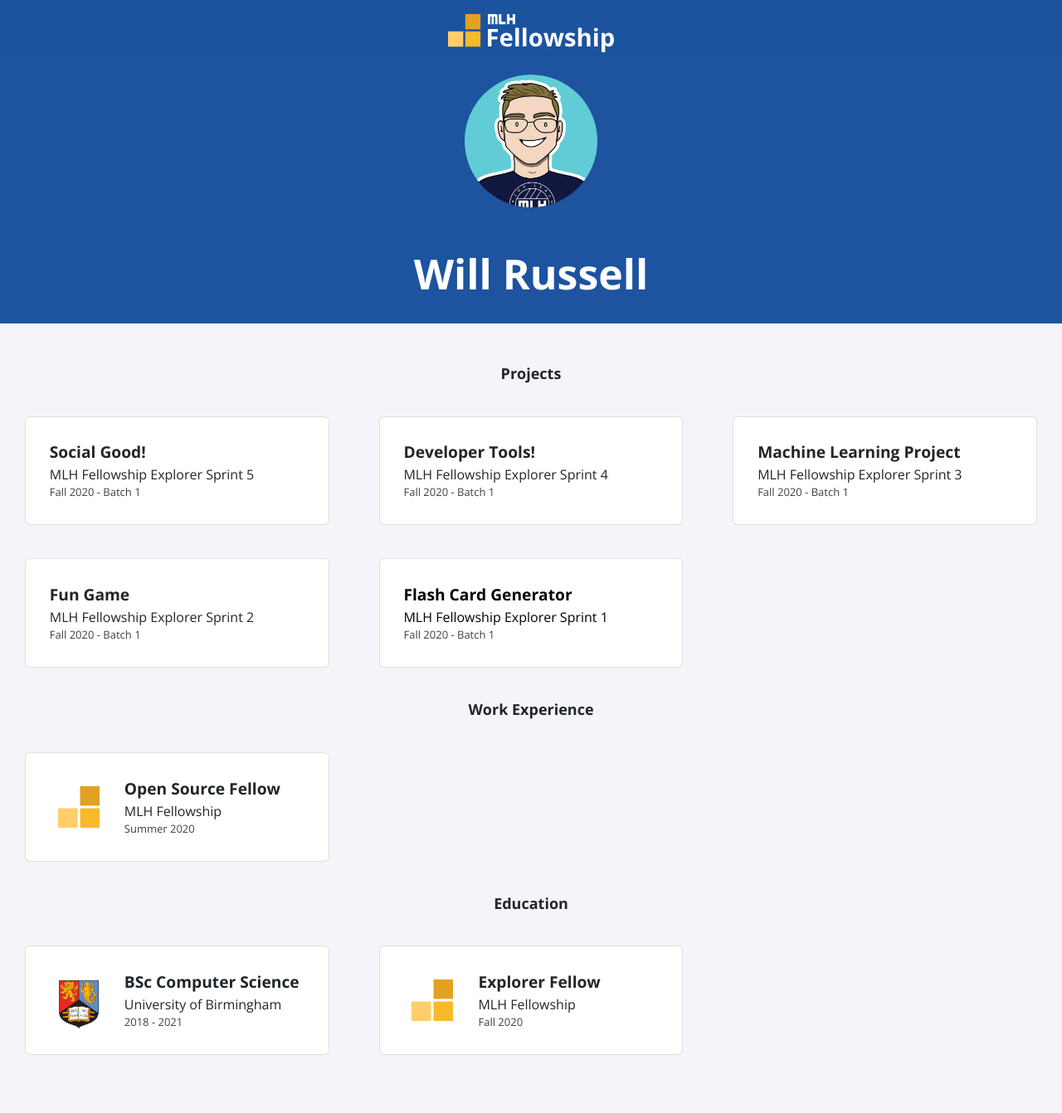
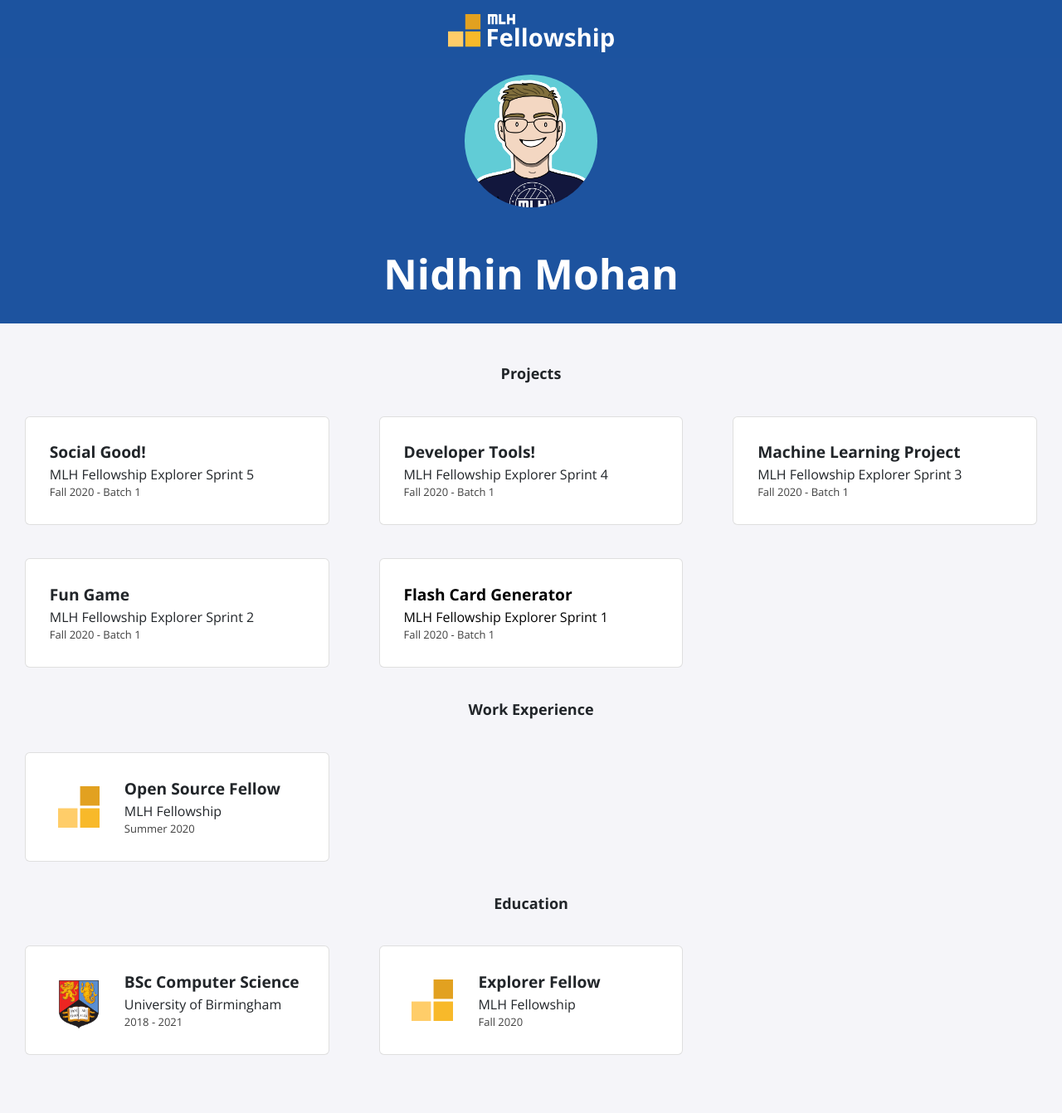
Before and after one commit to NM1729/NM1729.github.io, a Jekyll site: the page built from index.html, in a window 1280 px wide. Shown: the whole page at 83% size. Built offline with Jekyll 4.4.1, drawn with Linux system fonts in a browser that asks for light colours; nearby versions of some CDN libraries.

Commit message:
Update _config.yml with my details
Details include name, email and Github username.

```diff
--- a/_config.yml
+++ b/_config.yml
@@ -1,13 +1,13 @@
-title: "Will Russell"
-email: fellowship@mlh.io
+title: "Nidhin Mohan"
+email: nidhinmohan1729@gmail.com
 description: >- # this means to ignore newlines until "baseurl:"
   Write an awesome description for your new site here. You can edit this
   line in _config.yml. It will appear in your document head meta (for
   Google search results) and in your feed.xml site description.
 baseurl: "/"
-url: "/portfolio-template"
-twitter_username: mlhacks
-github_username:  mlh-fellowship
+url: "https://NM1729.github.io/"
+twitter_username: No Twitter
+github_username:  NM1729
 
 sass:
   sass_dir: _sass
```
